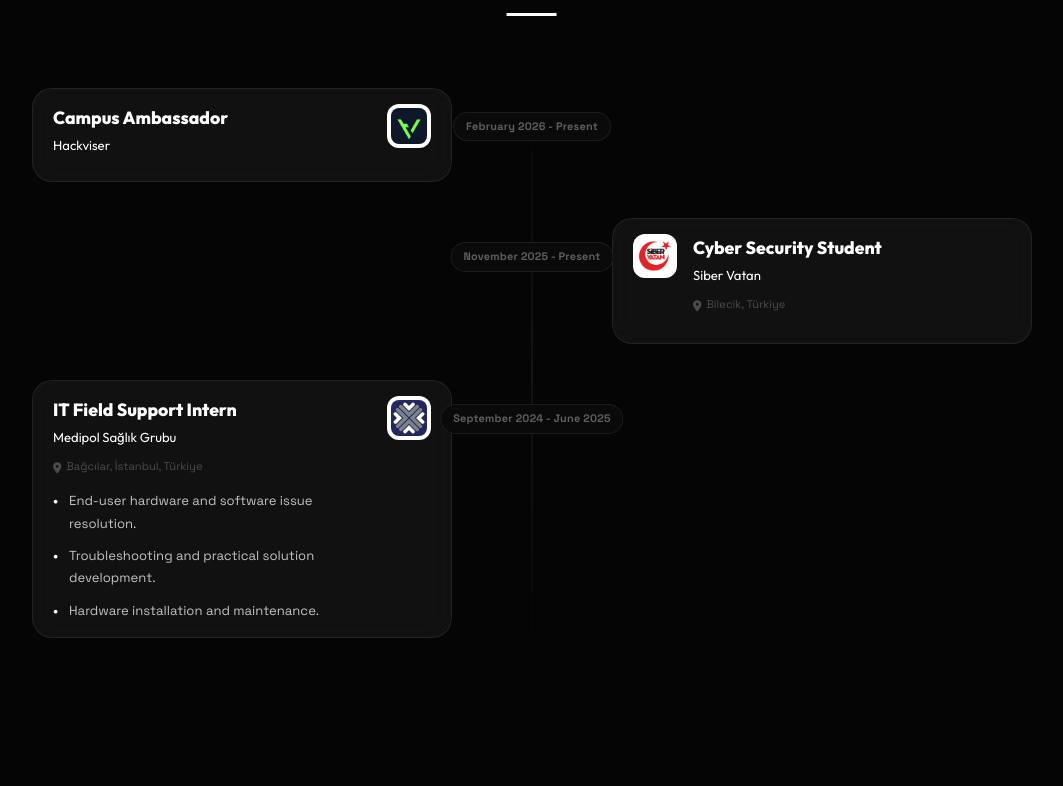
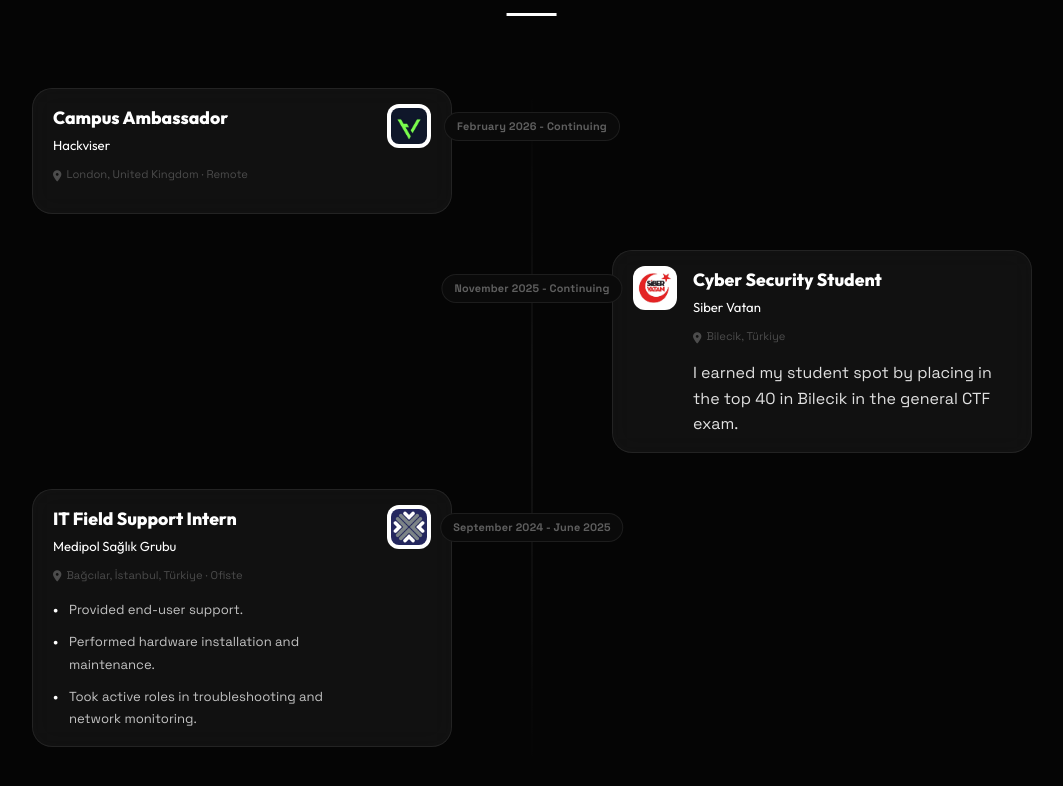
Before and after one commit to efekrbas/website, a React (Vite) app: page / in a window 1280 px wide. Shown: the part 2578-3364 px from the top of the page, without its empty margins (108-1171 px from the left). Built offline with nearby package versions, Linux system fonts and the light colour scheme; no server answers.

Commit message:
SEO meta description eklendi, deneyim maddeleri güncellendi, Hackviser lokasyonu ve Sibervatan açıklaması eklendi

```diff
--- a/index.html
+++ b/index.html
@@ -6,7 +6,10 @@
   <link rel="icon" type="image/png" href="/favicon.png" />
   <meta name="viewport" content="width=device-width, initial-scale=1.0" />
   <meta name="google-site-verification" content="5Lf4Yf-VAgoR-Bh7tkO0ug5R0Y4ZMn2X6q4chP2nn-o" />
+  <meta name="description" content="Efe Kırbaş - Yazılım Geliştirici & Siber Güvenlik Meraklısı. Karmaşık iş akışlarını terminale taşıyor, sistemleri otomatize eden verimli araçlar geliştiriyorum." />
   <meta property="og:site_name" content="Efe Kırbaş" />
+  <meta property="og:title" content="Efe Kırbaş" />
+  <meta property="og:description" content="Yazılım Geliştirici & Siber Güvenlik Meraklısı. Karmaşık iş akışlarını terminale taşıyor, sistemleri otomatize eden verimli araçlar geliştiriyorum." />
   <script type="application/ld+json">
     {
       "@context": "https://schema.org",
--- a/src/components/Experience.jsx
+++ b/src/components/Experience.jsx
@@ -17,13 +17,14 @@ const Experience = () => {
             <div className="timeline">
                 <div className="timeline-item">
                     <div className="timeline-date">
-                        {language === 'tr' ? 'Şubat 2026 - Günümüz' : 'February 2026 - Present'}
+                        {language === 'tr' ? 'Şubat 2026 - Devam ediyor' : 'February 2026 - Continuing'}
                     </div>
                     <div className="timeline-content glass-card">
                         <div className="timeline-inner">
                             <div className="text-container">
                                 <h3>{t('campusAmbassador')}</h3>
                                 <h4>{t('hackviser')}</h4>
+                                <p className="location"><i className="fas fa-map-marker-alt"></i> {language === 'tr' ? 'Londra, Birleşik Krallık · Uzaktan' : 'London, United Kingdom · Remote'}</p>
                             </div>
                             <div className="logo-container">
                                 <img src="/images/hackviser.jpg" alt="Hackviser" className="company-logo" loading="lazy" decoding="async" />
@@ -33,7 +34,7 @@ const Experience = () => {
                 </div>
                 <div className="timeline-item">
                     <div className="timeline-date">
-                        {language === 'tr' ? 'Kasım 2025 - Günümüz' : 'November 2025 - Present'}
+                        {language === 'tr' ? 'Kasım 2025 - Devam ediyor' : 'November 2025 - Continuing'}
                     </div>
                     <div className="timeline-content glass-card">
                         <div className="timeline-inner">
@@ -51,7 +52,7 @@ const Experience = () => {
                                 <h3>{t('cyberSecurityStudent')}</h3>
                                 <h4>{t('cyberHomeland')}</h4>
                                 <p className="location"><i className="fas fa-map-marker-alt"></i> Bilecik, {language === 'tr' ? 'Türkiye' : 'Türkiye'}</p>
-
+                                <p className="description">{language === 'tr' ? 'Genel CTF sınavı sonucunda Bilecik\'de ilk 40\'a girerek öğrenci olmaya hak kazandım.' : 'I earned my student spot by placing in the top 40 in Bilecik in the general CTF exam.'}</p>
                             </div>
                         </div>
                     </div>
@@ -65,7 +66,7 @@ const Experience = () => {
                             <div className="text-container">
                                 <h3>{t('itFieldSupportIntern')}</h3>
                                 <h4>{t('medipolHealthGroup')}</h4>
-                                <p className="location"><i className="fas fa-map-marker-alt"></i> Bağcılar, İstanbul, {language === 'tr' ? 'Türkiye' : 'Türkiye'}
+                                <p className="location"><i className="fas fa-map-marker-alt"></i> Bağcılar, İstanbul, {language === 'tr' ? 'Türkiye' : 'Türkiye'} · Ofiste
                                 </p>
                                 <ul>
                                     <li>{t('expItem1')}</li>
--- a/src/context/LanguageContext.jsx
+++ b/src/context/LanguageContext.jsx
@@ -37,9 +37,9 @@ export const translations = {
         // Experience
         experienceTitle: 'Deneyim',
         present: 'Devam ediyor',
-        expItem1: 'Son kullanıcı donanım-yazılım sorunları çözümü.',
-        expItem2: 'Arıza tespiti ve pratik çözüm üretimi.',
-        expItem3: 'Donanım kurulum ve bakım işlemleri.',
+        expItem1: 'Son kullanıcı desteği verdim.',
+        expItem2: 'Donanım kurulum ve bakım işlemlerini gerçekleştirdim.',
+        expItem3: 'Arıza giderme ve ağ takibi konularında aktif görevler aldım.',
 
         // Skills
         skillsTitle: 'Yetenekler',
@@ -160,9 +160,9 @@ export const translations = {
         // Experience
         experienceTitle: 'Experience',
         present: 'Present',
-        expItem1: 'End-user hardware and software issue resolution.',
-        expItem2: 'Troubleshooting and practical solution development.',
-        expItem3: 'Hardware installation and maintenance.',
+        expItem1: 'Provided end-user support.',
+        expItem2: 'Performed hardware installation and maintenance.',
+        expItem3: 'Took active roles in troubleshooting and network monitoring.',
 
         // Skills
         skillsTitle: 'Skills',
```
